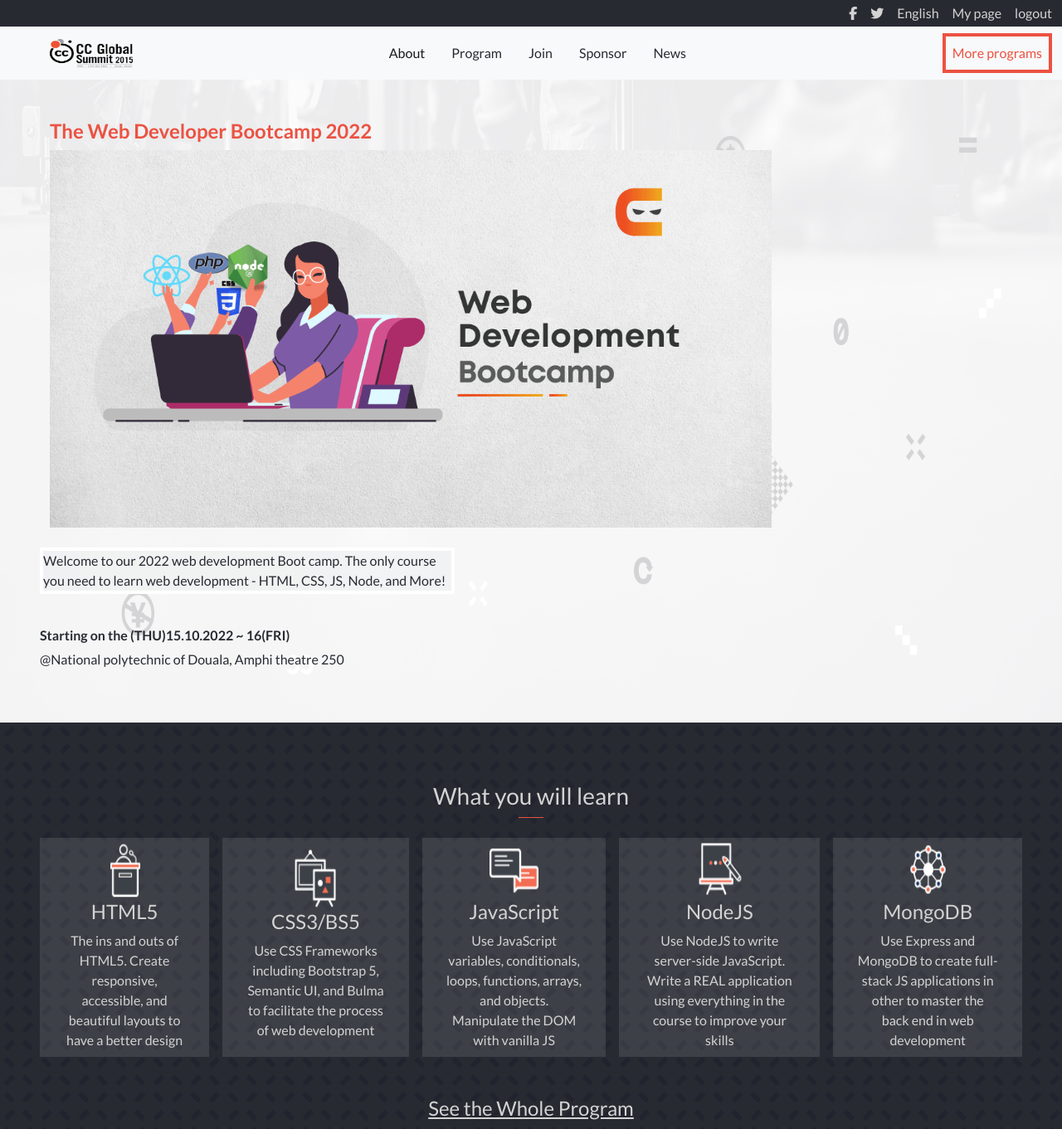
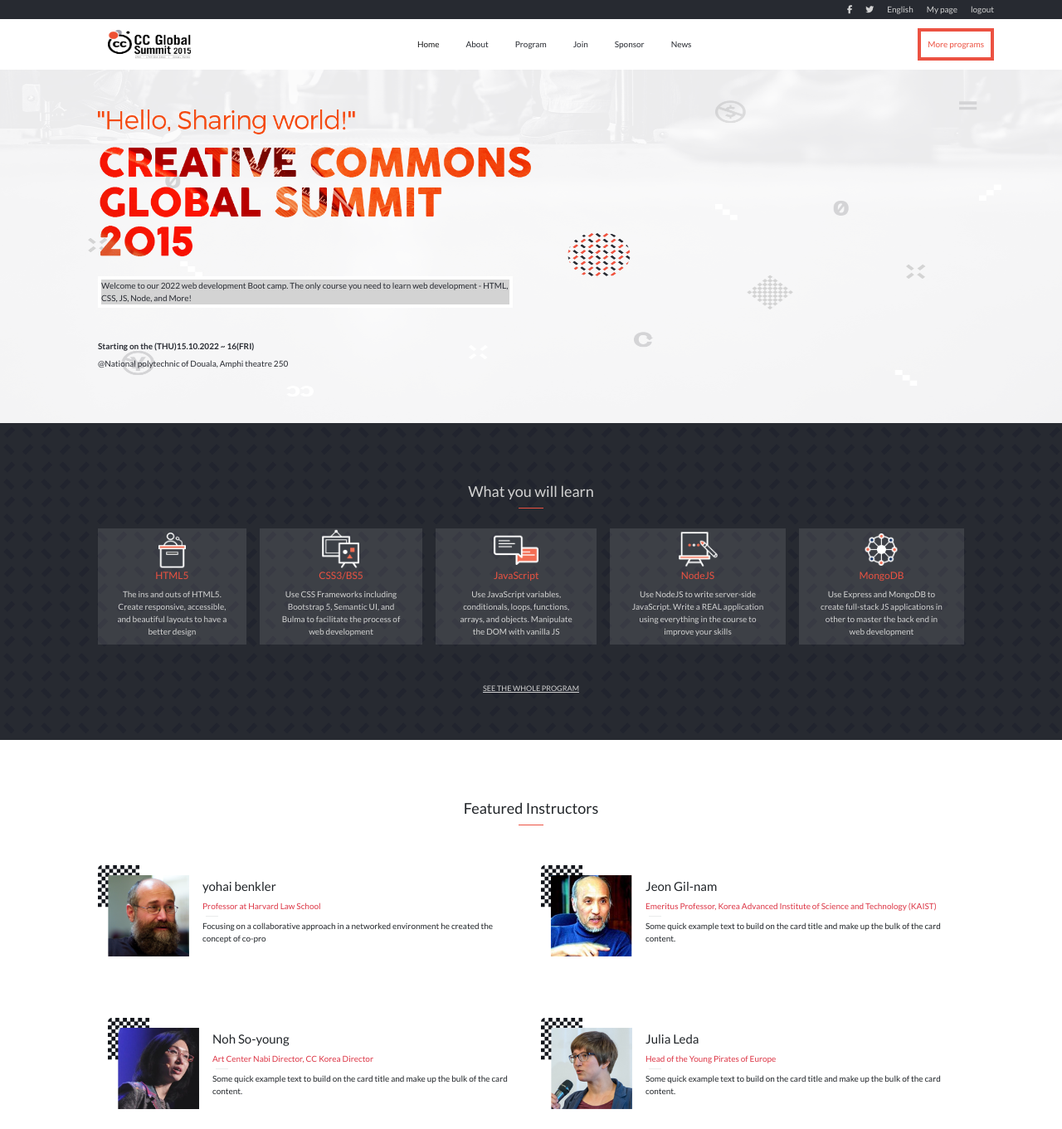
Before and after one commit to ndorrh/final-capstone, a website: page index.html in a window 1280 px wide. Shown: the top 1361 px of the page at 83% size. Drawn offline with nearby package versions, Linux system fonts and the light colour scheme.

Commit message:
Update home page layout and about page layer as requested by code reviewer

```diff
--- a/Apps/dynamicHtml.js
+++ b/Apps/dynamicHtml.js
@@ -95,15 +95,15 @@
 
 speakers.forEach((person) => {
   const speakerImage = createElementWithClassName('div', 'card container-fluid d-flex flex-row border-0 col-md-6 my-2 my-md-0');
-  const infoContainer = createElementWithClassName('div', 'card-body w-75 d-flex flex-column gap-2');
+  const infoContainer = createElementWithClassName('div', 'card-body w-75 d-flex flex-column');
   const speakerName = createElementWithClassName('h5', 'card-title');
   const speakerinfo = createElementWithClassName('p', 'card-text text-danger mb-0');
-  const span = createElementWithClassName('span', 'line');
+  const span = createElementWithClassName('span', 'line1 m-1');
   const speakerDetails = createElementWithClassName('p', 'card-text');
 
   const appendElementsToparent = (mainContainer) => {
     addInnerHtmlAndApendToParent('', mainContainer, speakerImage);
-    addInnerHtmlAndApendToParent('', speakerImage, addimage(`${speakers[speakers.indexOf(person)].speakerImage}`, `${speakers[speakers.indexOf(person)].name}`, 'card-img-top speakers w-25'));
+    addInnerHtmlAndApendToParent('', speakerImage, addimage(`${speakers[speakers.indexOf(person)].speakerImage}`, `${speakers[speakers.indexOf(person)].name}`, 'card-img-top speakers'));
     addInnerHtmlAndApendToParent('', speakerImage, infoContainer);
     addInnerHtmlAndApendToParent(`${speakers[speakers.indexOf(person)].name}`, infoContainer, speakerName);
     addInnerHtmlAndApendToParent(`${speakers[speakers.indexOf(person)].information}`, infoContainer, speakerinfo);
--- a/CSS/style.css
+++ b/CSS/style.css
@@ -21,8 +21,8 @@
   --font-style: normal;
   --fw-primary: 600;
   --fw-secondary: 900;
-  --fs-primary: 1em;
-  --fs-secondary: 3em;
+  --fs-primary: 10px;
+  --fs-secondary: 16px;
 }
 
 .partner-logo {
@@ -54,7 +54,7 @@
 .intro-text {
   border: solid white 4px;
   max-width: 500px;
-  background-color: rgba(211, 219, 219, 0.164);
+  background-color: var(--color-primary);
 }
 
 .about-intro-text {
@@ -77,19 +77,46 @@
   background: rgba(255, 255, 255, 0.1);
 }
 
+.prog-wrapp {
+  background-color: var(--bgcolor-primary);
+  color: var(--color-primary);
+}
+
 .line {
   width: 30px;
   height: 1px;
   background-color: var(--color-secondary);
 }
 
+.line1 {
+  width: 15px;
+  height: 1px;
+  background-color: rgba(130, 138, 138, 0.164);
+}
+
 .prog-images {
-  width: 75px;
-  height: 75px;
+  width: 70px;
+  height: 50px;
 }
 
 .lecture {
   width: 150px;
+  color: var(--color-secondary);
+  font-size: 12px;
+}
+
+h4 {
+  font-size: 9px;
+}
+
+h3 {
+  font-size: 18px;
+  font-weight: 600px;
+}
+
+h5 {
+  font-size: 15px;
+  font-weight: 500;
 }
 
 .join {
@@ -101,7 +128,7 @@
 .main-heading {
   color: var(--color-secondary);
   font-family: var(--font-family);
-  font-size: 1.5em;
+  font-size: 12px;
   font-weight: var(--fw-primary);
 }
 
@@ -139,8 +166,21 @@
   border: solid var(--color-secondary) 4px;
 }
 
+.navbar {
+  background-color: white;
+}
+
 .contain {
   min-width: 855px;
+}
+
+.introduce_main {
+  background-color: #f7f7f8;
+  background-image: url(../images/about_bg_01.png);
+  background-repeat: no-repeat;
+  height: auto;
+  overflow: auto;
+  background-size: 100%;
 }
 
 .date {
@@ -148,8 +188,8 @@
 }
 
 .speakers {
-  width: 100px;
-  height: 180px;
+  width: 110px;
+  height: 110px;
 }
 
 .see-more {
@@ -189,7 +229,7 @@
   border-bottom: solid rgba(0, 0, 0, 0.2);
 }
 
-.bg-dark {
+.bgdark {
   color: var(--color-primary);
 }
 
@@ -210,13 +250,23 @@
   left: 25px;
 }
 
+@media screen and (max-width: 768px) {
+  #navbarSupportedContent {
+    height: 100vh;
+  }
+
+  nav .navbar-nav li a {
+    font-size: 20px;
+  }
+}
+
 @media screen and (min-width: 768px) {
   #speakersection2 {
     row-gap: 50px;
   }
 
   .speakers {
-    width: 100px;
-    height: 180px;
+    width: 110px;
+    height: 110px;
   }
 }
--- a/index.html
+++ b/index.html
@@ -26,9 +26,9 @@
   </head>
   <body>
     <!--Header Section (Toolbar)-->
-    <header class="header">
+    <header class="header container-fluid social-links">
       <div
-        class="social-links container-fluid d-none d-md-flex flex-md-row justify-content-md-end gap-3 p-md-1"
+        class=" container d-none d-md-flex flex-md-row justify-content-md-end gap-3 p-md-1"
       >
         <a href="#"><i class="fa-brands fa-facebook-f"></i></a>
         <a href="#"><i class="fa-brands fa-twitter"></i></a>
@@ -37,7 +37,7 @@
         <a href="#" class="logout me-2">logout</a>
       </div>
     </header>
-    <nav class="navbar navbar-expand-md bg-light container-fluid">
+    <nav class="navbar navbar-expand-md container">
       <div class="container-fluid">
         <button
           class="navbar-toggler"
@@ -60,12 +60,15 @@
         /></a>
         <div class="collapse navbar-collapse" id="navbarSupportedContent">
           <ul
-            class="navbar-nav gap-3 mb-2 mb-lg-0 w-100 justify-content-between align-items-center"
+            class="navbar-nav gap-3 mb-2  mb-lg-0 w-100 justify-content-between align-items-center "
           >
             <li class="nav-item ms-md-auto">
-              <a class="nav-link active" aria-current="page" href="about.html"
-                >About</a
+              <a class="nav-link active" aria-current="page" href="index.html"
+                >Home</a
               >
+            </li>
+            <li class="nav-item">
+              <a class="nav-link" href="about.html">About</a>
             </li>
             <li class="nav-item">
               <a class="nav-link" href="#prog">Program</a>
@@ -74,7 +77,7 @@
               <a class="nav-link" href="#join">Join</a>
             </li>
             <li class="nav-item">
-              <a class="nav-link" href="#partners">Sponsor</a>
+              <a class="nav-link " href="#partners">Sponsor</a>
             </li>
             <li class="nav-item">
               <a class="nav-link" href="#">News</a>
@@ -90,18 +93,18 @@
 
     <main class="container-fluid px-0">
       <section
-        class="intro container-fluid d-flex flex-column gap-4 p-md-5 p-2 p-lg-5"
+        class="intro container-fluid "
       >
-        <div class="container-fluid">
-          <h1 class="greetings">The Web Developer Bootcamp 2022</h1>
+      <div class="container d-flex flex-column gap-4 p-md-5 p-2 p-lg-5">
+        <div>
           <img
-            src="images/Blog-2-2.png"
-            class="w-100 d-md-none"
+            src="images/title.png"
+            class="w-50 d-none d-md-block"
             alt="Bootcamp banner"
           />
           <img
-            src="images/Blog-2-2.png"
-            class="w-75 d-none d-md-block"
+            src="images/title.png"
+            class="w-100 d-block d-md-none"
             alt="Bootcamp banner"
           />
         </div>
@@ -114,12 +117,14 @@
           <h3 class="date">Starting on the (THU)15.10.2022 ~ 16(FRI)</h3>
           <p class="text">@National polytechnic of Douala, Amphi theatre 250</p>
         </div>
+        </div>
       </section>
 
       <!--Programs Sections-->
       <section
-        class="container-fluid programs-wrap d-flex flex-column flex-md-column flex-lg-column justify-content-center p-md-5 p-2 p-lg-5"
+        class="container-fluid programs-wrap "
       id="prog">
+      <div class="container  d-flex flex-column flex-md-column flex-lg-column justify-content-center p-md-5 p-2 p-lg-5">
         <div
           class="container-fluid d-flex justify-content-center flex-column align-items-center my-4"
         >
@@ -227,14 +232,15 @@
            id="join"><h4
             class="container see-all-progs text-center w-75 d-none d-md-flex justify-content-center"
           >
-            See the Whole Program
+            SEE THE WHOLE PROGRAM
           </h4>
         </a>
+        </div>
       </section>
 
       <!--Featured speakers Section-->
       <div
-        class="container-fluid cont d-flex flex-column gap-4 p-md-2 p-lg-5 p-2 pb-md-4 pb-lg-4"
+        class="container cont d-flex flex-column gap-4 p-md-2 p-lg-5 p-2 pb-md-4 pb-lg-4"
         id="speakers"
       ></div>
 
@@ -252,11 +258,11 @@
 
       <div class="collapse d-md-block container-fluid p-0" id="collapseExample">
         <div
-          class="row p-md-2 p-lg-5 p-2 pb-md-4 pb-lg-4"
+          class="row container mx-auto p-md-2 p-lg-5 p-2 pb-md-4 pb-lg-4"
           id="speakersection2"
         ></div>
         <footer
-          class="bg-dark text-center container-fluid programs-wrap d-flex flex-column flex-md-column flex-lg-column justify-content-center p-md-5 p-2 p-lg-5 my-4"
+          class="bgdark text-center container-fluid prog-wrapp d-flex flex-column flex-md-column flex-lg-column justify-content-center p-md-5 p-2 p-lg-5 my-4"
         >
           <div
             class="partners heading container-fluid d-flex justify-content-center flex-column align-items-center my-4"
@@ -267,7 +273,7 @@
             <span class="line"></span>
           </div>
 
-          <div class="cont">
+          <div>
             <img
               class="partner-logo"
               src="images/mozilla-1-logo-black-and-white.png"
@@ -296,7 +302,7 @@
           </div>
         </footer>
         <div
-          class="container-fluid d-flex gap-4 flex-row justify-content-center p-2"
+          class="container d-flex gap-4 flex-row justify-content-center p-2"
         >
           <a
             href="index.html"
```
Also changed, not shown: about.html (+64 -20 lines), images/about_bg_01.png (added), images/about_title.png (added), images/title.png (added).
